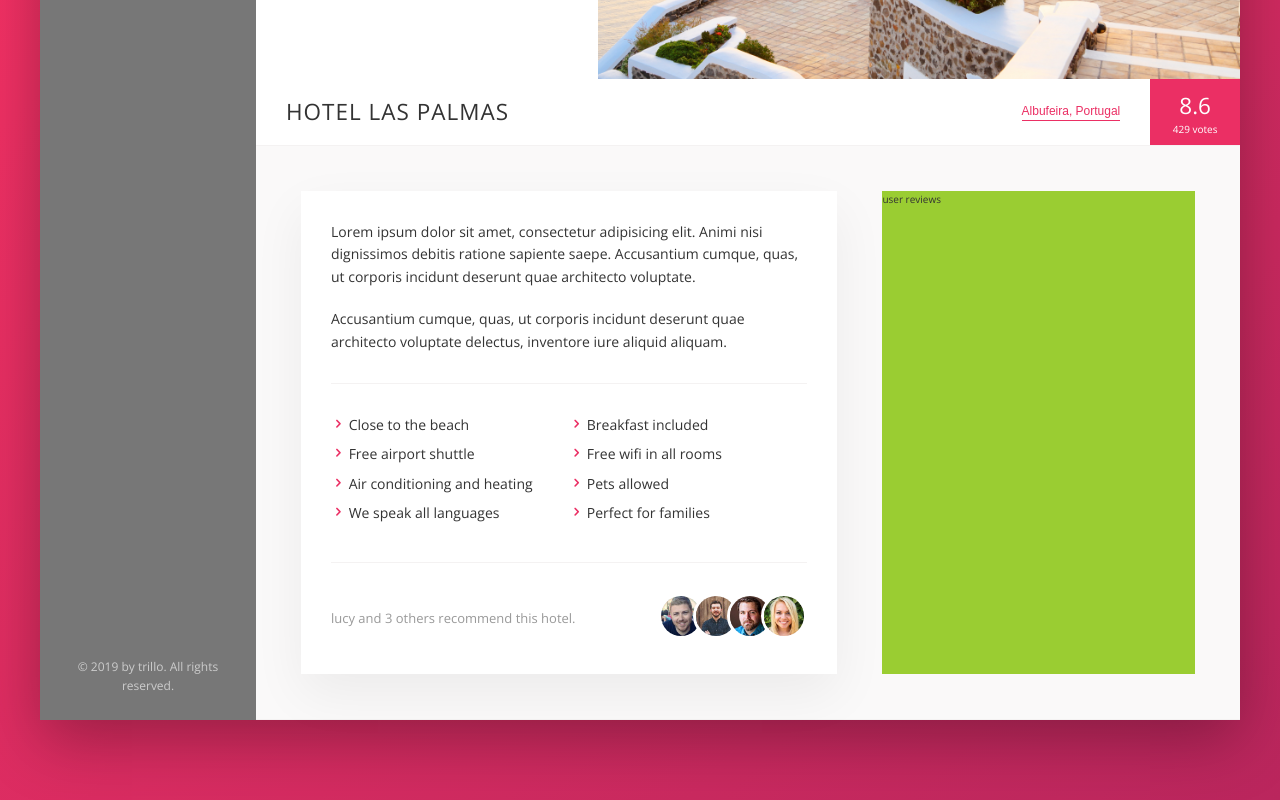
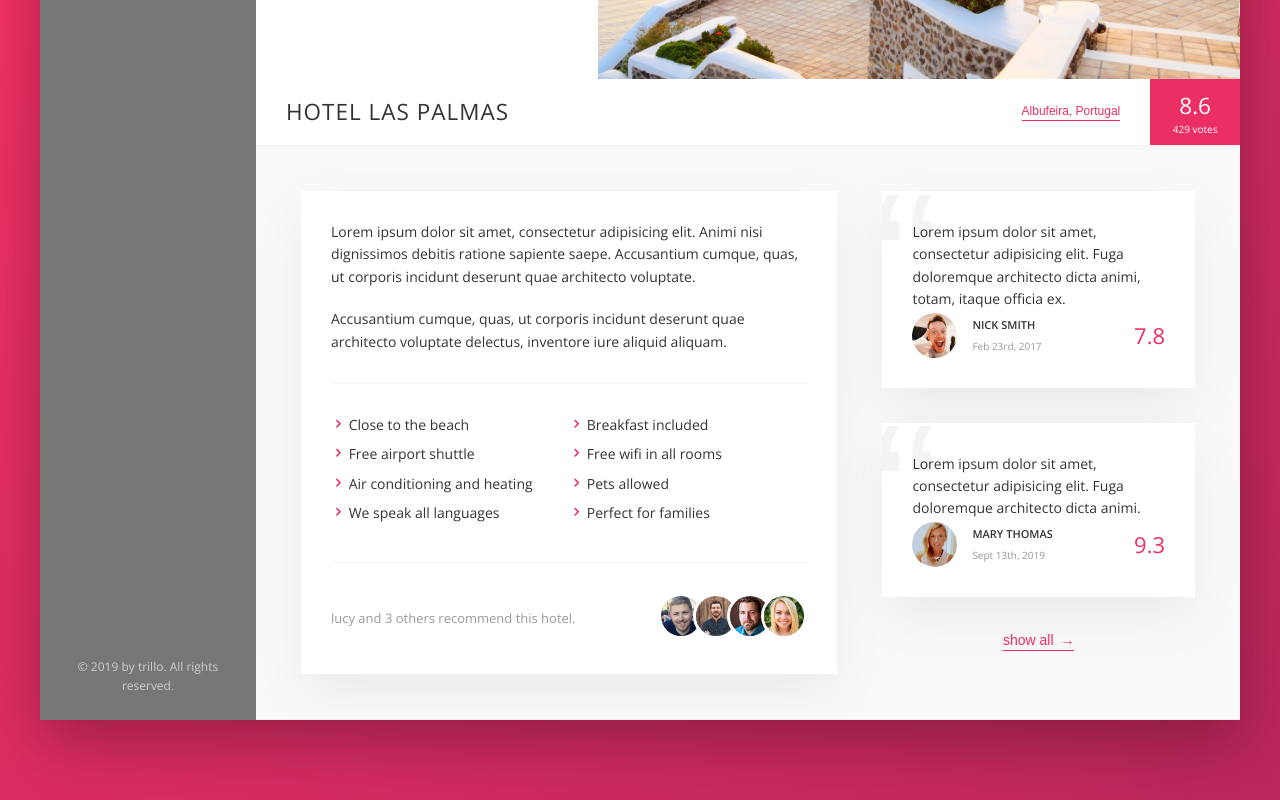
Before and after one commit to jangam-sridhar-reddy/trillo-project-scss-and-flex-box, a website built with webpack: page src/index.html in a window 1280 px wide. Shown: the part 456-1256 px from the top of the page. Built offline with nearby package versions, Linux system fonts and the light colour scheme; a web font is replaced by a local one.

Commit message:
user review section completed.

```diff
--- a/src/assets/sass/_component.scss
+++ b/src/assets/sass/_component.scss
@@ -295,9 +295,20 @@
     cursor: pointer;
     transition: all .2s;
 
+    & span {
+        margin-left: 3px;
+        transition: margin-left .2s;
+    }
+
     &:hover{
         color: var(--color-grey-dark-1);
+
+        & span {
+            margin-left: 8px;
+        }
     }
+
+
 
     &:focus{
         outline: none;
@@ -323,35 +334,6 @@
 }
 
 
-// /////////////////////////////////////////////////
-// detail
-
-.detail{
-    display : flex;
-    padding: 4.5rem;
-    background-color: var(--color-grey-light-1);
-    border-bottom: var(--line);
-}
-
-// /////////////////////////////////////////////////
-// description
-
-.description {
-    font-size: 1.4rem;
-    background-color: #fff;
-    flex: 0 0 60%;
-    margin-right: 4.5rem;
-    box-shadow: var(--box-shadow-light);
-    padding: 3rem;
-}
-
-// /////////////////////////////////////////////////
-// user-reviews
-
-.user-reviews {
-    background-color: yellowgreen;
-    flex: 1;
-}
 
 // /////////////////////////////////////////////////
 // paragraph
@@ -413,3 +395,69 @@
 
     }
 }
+
+// /////////////////////////////////////////////////
+// reviews
+
+.review {
+    background-color: #fff;
+    box-shadow: var(--box-shadow-light);
+    padding: 3rem;
+    margin-bottom: 3.5rem;
+    position: relative;
+    overflow: hidden;
+
+
+    &__text {
+        margin-bottom: .2rem;
+        position: relative;
+        z-index: 1;
+    }
+
+    &__user {
+
+        display: flex;
+        align-items: center;
+
+    }
+
+    &__photo {
+        height: 4.5rem;
+        width: 4.5rem;
+        border-radius: 50%;
+        margin-right: 1.5rem;
+    }
+
+    &__user-box{
+        margin-right: auto;
+    }
+
+    &__user-name{
+        font-weight: 600;
+        text-transform: uppercase;
+        margin-bottom: .4rem;
+        font-size: 1.1rem;
+    }
+
+    &__user-date{
+        color: var(--color-grey-dark-3);
+        font-size: 1rem;
+    }
+
+    &__rating {
+        font-size: 2.2rem;
+        color: var(--color-primary);
+        font-weight: 300;
+    }
+
+    &:before {
+        content: "\201C";
+        position: absolute;
+        top: -2.75rem;
+        left: -1rem;
+        line-height: 1;
+        font-size: 20rem;
+        color: var(--color-grey-light-2);
+        font-family: sans-serif;
+    }
+}
--- a/src/assets/sass/_layout.scss
+++ b/src/assets/sass/_layout.scss
@@ -36,3 +36,36 @@
     background-color: #ffffff;
     flex: 1;
 }
+
+// /////////////////////////////////////////////////
+// detail
+
+.detail{
+    display : flex;
+    padding: 4.5rem;
+    background-color: var(--color-grey-light-1);
+    border-bottom: var(--line);
+    font-size: 1.4rem;
+}
+
+// /////////////////////////////////////////////////
+// description
+
+.description {
+
+    background-color: #fff;
+    flex: 0 0 60%;
+    margin-right: 4.5rem;
+    box-shadow: var(--box-shadow-light);
+    padding: 3rem;
+}
+
+// /////////////////////////////////////////////////
+// user-reviews
+
+.user-reviews {
+    flex: 1;
+    display: flex;
+    flex-direction: column;
+    align-items: center;
+}
--- a/src/index.html
+++ b/src/index.html
@@ -158,28 +158,101 @@
                 architecto voluptate delectus, inventore iure aliquid aliquam.
               </p>
               <ul class="list">
-                  <li class="list__item"><span class="icon-chevron-right"></span>  Close to the beach</li>
-                  <li class="list__item"><span class="icon-chevron-right"></span>  Breakfast included</li>
-                  <li class="list__item"><span class="icon-chevron-right"></span>  Free airport shuttle</li>
-                  <li class="list__item"><span class="icon-chevron-right"></span>  Free wifi in all rooms</li>
-                  <li class="list__item"><span class="icon-chevron-right"></span>  Air conditioning and heating</li>
-                  <li class="list__item"><span class="icon-chevron-right"></span>  Pets allowed</li>
-                  <li class="list__item"><span class="icon-chevron-right"></span>  We speak all languages</li>
-                  <li class="list__item"><span class="icon-chevron-right"></span>  Perfect for families</li>
-            </ul>
-            <div class="recommend">
+                <li class="list__item">
+                  <span class="icon-chevron-right"></span> Close to the beach
+                </li>
+                <li class="list__item">
+                  <span class="icon-chevron-right"></span> Breakfast included
+                </li>
+                <li class="list__item">
+                  <span class="icon-chevron-right"></span> Free airport shuttle
+                </li>
+                <li class="list__item">
+                  <span class="icon-chevron-right"></span> Free wifi in all
+                  rooms
+                </li>
+                <li class="list__item">
+                  <span class="icon-chevron-right"></span> Air conditioning and
+                  heating
+                </li>
+                <li class="list__item">
+                  <span class="icon-chevron-right"></span> Pets allowed
+                </li>
+                <li class="list__item">
+                  <span class="icon-chevron-right"></span> We speak all
+                  languages
+                </li>
+                <li class="list__item">
+                  <span class="icon-chevron-right"></span> Perfect for families
+                </li>
+              </ul>
+              <div class="recommend">
                 <p class="recommend__count">
-                    lucy and 3 others recommend this hotel.
+                  lucy and 3 others recommend this hotel.
                 </p>
                 <div class="recommend__friends">
-                    <img src="assets/img/user-3.jpg" alt="friends 1" class="recommend__photo">
-                    <img src="assets/img/user-4.jpg" alt="friends 2" class="recommend__photo">
-                    <img src="assets/img/user-5.jpg" alt="friends 3" class="recommend__photo">
-                    <img src="assets/img/user-6.jpg" alt="friends 4" class="recommend__photo">
+                  <img
+                    src="assets/img/user-3.jpg"
+                    alt="friends 1"
+                    class="recommend__photo"
+                  />
+                  <img
+                    src="assets/img/user-4.jpg"
+                    alt="friends 2"
+                    class="recommend__photo"
+                  />
+                  <img
+                    src="assets/img/user-5.jpg"
+                    alt="friends 3"
+                    class="recommend__photo"
+                  />
+                  <img
+                    src="assets/img/user-6.jpg"
+                    alt="friends 4"
+                    class="recommend__photo"
+                  />
                 </div>
+              </div>
             </div>
+            <div class="user-reviews">
+              <figure class="review">
+                <blockquote class="review__text">
+                  Lorem ipsum dolor sit amet, consectetur adipisicing elit. Fuga
+                  doloremque architecto dicta animi, totam, itaque officia ex.
+                </blockquote>
+                <figcaption class="review__user">
+                  <img
+                    src="assets/img/user-1.jpg"
+                    alt="user 1"
+                    class="review__photo"
+                  />
+                  <div class="review__user-box">
+                    <p class="review__user-name">Nick Smith</p>
+                    <p class="review__user-date">Feb 23rd, 2017</p>
+                  </div>
+                  <div class="review__rating">7.8</div>
+                </figcaption>
+              </figure>
+              <figure class="review">
+                <blockquote class="review__text">
+                  Lorem ipsum dolor sit amet, consectetur adipisicing elit. Fuga
+                  doloremque architecto dicta animi.
+                </blockquote>
+                <figcaption class="review__user">
+                  <img
+                    src="assets/img/user-2.jpg"
+                    alt="user 2"
+                    class="review__photo"
+                  />
+                  <div class="review__user-box">
+                    <p class="review__user-name">Mary Thomas</p>
+                    <p class="review__user-date">Sept 13th, 2019</p>
+                  </div>
+                  <div class="review__rating">9.3</div>
+                </figcaption>
+              </figure>
+              <button class="btn-inline">show all <span>&rarr;</span></button>
             </div>
-            <div class="user-reviews">user reviews</div>
           </div>
         </main>
       </div>
```
